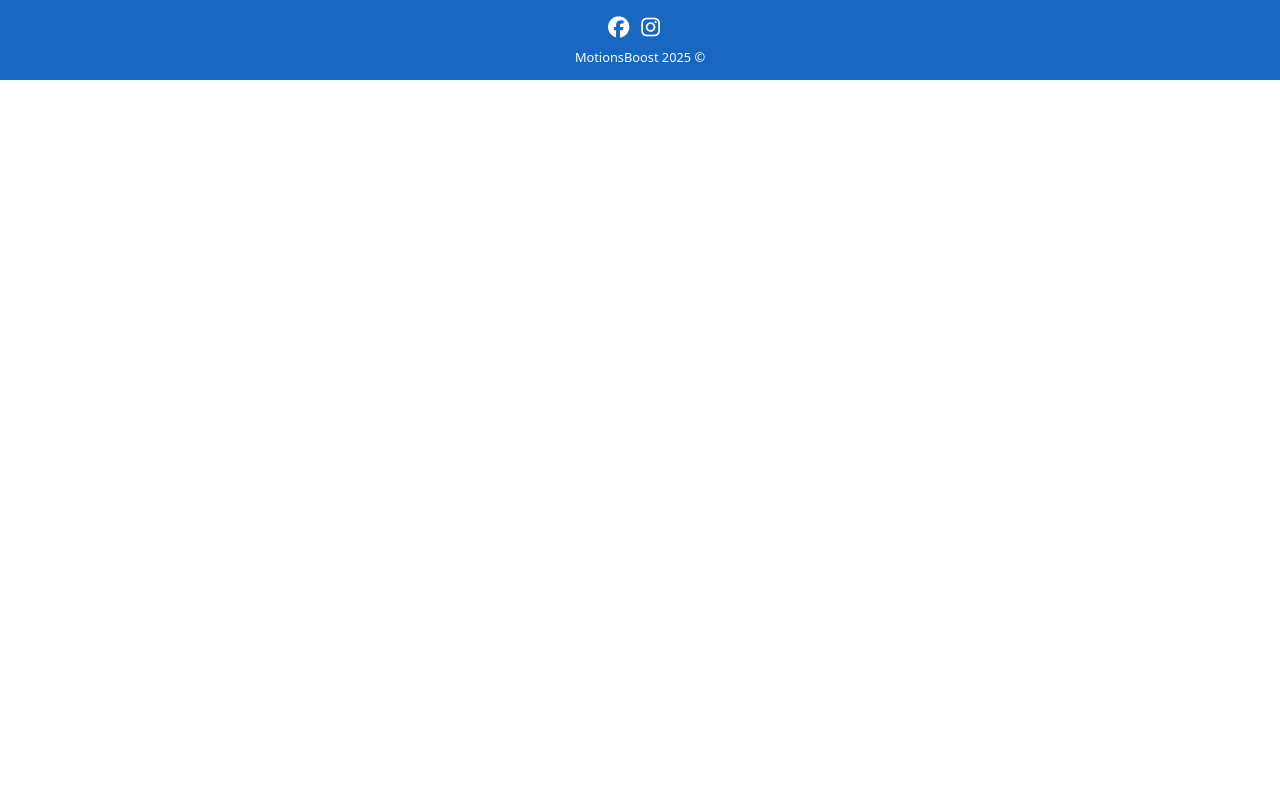
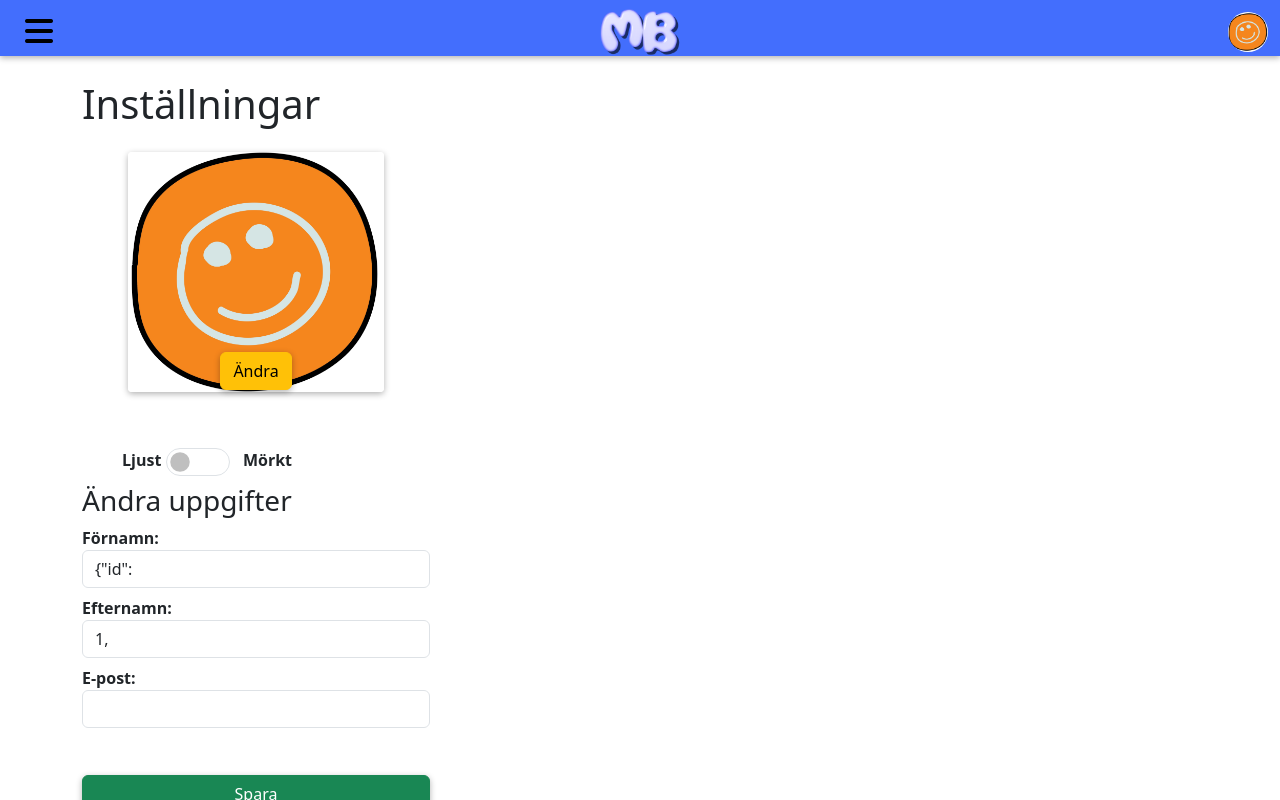
Before and after one commit to osundstrom/MotionsBoost-frontend, a Vue app: page /settings in a window 1280 px wide. Before the commit this address had no page. Built offline with nearby package versions, Linux system fonts and the light colour scheme; sample sign-in values are in the browser's storage.

Commit message:
lagt till inställnignar sida, kan uppdatera bild, namn, epost.
lagt till byta mellan dark och light mode.

Uppdaterat styles samt lagt till i navigering

```diff
--- a/src/components/navigation.vue
+++ b/src/components/navigation.vue
@@ -49,7 +49,7 @@ console.log(logo);
         <ul class="dropdown-menu dropdown-menu-list">
           <li><RouterLink class="dropdown-item oneItem" to="/profil">Min sida</RouterLink></li>
           <li><RouterLink class="dropdown-item oneItem" to="/creategroup">Skapa grupp</RouterLink></li>
-          <li><RouterLink class="dropdown-item oneItem" href="#">Inställningar</RouterLink></li>
+          <li><RouterLink class="dropdown-item oneItem" to="/settings">Inställningar</RouterLink></li>
           <li><a class="dropdown-item oneItem" href="#">Information</a></li>
         </ul>
       </div>
--- a/src/router/index.js
+++ b/src/router/index.js
@@ -100,6 +100,23 @@ const router = createRouter({
       },
     },
 
+    {
+      path: '/settings',
+      name: 'settings',
+      component: () => import('../views/settings.vue'),
+      props: true,
+      beforeEnter: (to, from, next) => {
+
+        const token = sessionStorage.getItem("token");
+        if (token) {
+          next();
+        } else {
+
+          next("/");
+        }
+      },
+    },
+
 
 
 
--- a/src/views/ProfilView.vue
+++ b/src/views/ProfilView.vue
@@ -273,6 +273,7 @@ async fetchGroups() {
 .profile-pic {
   min-width: 20vw;
   object-fit: cover;
+  max-height: 30vh;
 }
 
 
@@ -308,10 +309,28 @@ async fetchGroups() {
   align-items: center;
   width: 100vw;
   box-shadow: 0 -4px 6px rgba(0, 0, 0, 0.1);
+  text-decoration: none;
+
 }
 .group-link{
   display: flex;
   flex-direction: column;
+  text-decoration: none;
+  color: black;
+  background-color: #ffffff91;
+  margin-top: 1vh;
+  text-wrap: nowrap;
+  padding: 2%;
+  border-radius: 10px;
+  box-shadow: 0 -4px 6px rgba(0, 0, 0, 0.1);
+  font-weight: 500;
+
+}
+
+.group-link:hover {
+  background-color: #f0f0f0;
+  cursor: pointer;
+  text-decoration: underline;
 }
 
 .sectionThree{
@@ -323,6 +342,7 @@ async fetchGroups() {
   align-items: center;
   width: 100vw;
   box-shadow: 0 -4px 6px rgba(0, 0, 0, 0.1);
+  text-decoration: none;
 }
 
 /* ------------------------Knapp/gå med grupp ----------------------------------------*/
--- a/src/views/oneGroup.vue
+++ b/src/views/oneGroup.vue
@@ -178,7 +178,7 @@ export default {
 
 
 
-  <!-- Sektion profil-->
+  <!-- Sektion ett-->
   <div class="sectionOne">
     <h1>{{ groupDetails?.groupName }}</h1>
 
@@ -224,11 +224,13 @@ export default {
       >
 
       <i class="fa-solid"></i>{{ challenge.challengeName }}
-        <span v-if="challenge.challengeStatus === false"> - <i class="fa-solid fa-square-check green-icon"></i></span>
-        <span v-if="challenge.challengeStatus === true"> - <i class="fa-solid fa-hourglass-start yellow-icon"></i></span>
+
       </router-link>
     </h4>
-    <p>Skapad: {{ new Date(challenge.challengeCreatedAt).toLocaleDateString() }}</p>
+    <p>
+      <span v-if="challenge.challengeStatus === false"> Avklarad <i class="fa-solid fa-square-check green-icon"> </i></span>
+      <span v-if="challenge.challengeStatus === true"> Skapad: {{ new Date(challenge.challengeCreatedAt).toLocaleDateString() }}</span>
+      </p>
   </li>
 </ul>
     </div>
@@ -301,7 +303,7 @@ export default {
 
 
 .challengesSection {
-    min-height: 34vh;
+  min-height: 34vh;
   background-color: #4c72f1ab;
   display: flex;
   justify-content: flex-start;
@@ -309,6 +311,7 @@ export default {
   align-items: center;
   width: 100vw;
   box-shadow: 0 -4px 6px rgba(0, 0, 0, 0.1);
+  padding-bottom: 1vh;
 
 }
 
@@ -332,6 +335,17 @@ export default {
 
 }
 
+.challenge-list li {
+  background-color: #ffffff91;
+  margin-top: 1vh;
+  text-wrap: nowrap;
+  padding-right: 2vw;
+  padding-left: 2vw;
+  border-radius: 10px;
+  box-shadow: 0 -4px 6px rgba(0, 0, 0, 0.1);
+
+}
+
 
 .challenge-link {
   text-decoration: none;
@@ -339,9 +353,9 @@ export default {
   display: block;
 }
 
-.challenge-link:hover {
+.challenge-list li:hover {
   background-color: #f0f0f0;
-  border-radius: 5px;
+  cursor: pointer;
 }
 
 .challenge-list h4 {
--- /dev/null
+++ b/src/views/settings.vue
@@ -0,0 +1,443 @@
+<script>
+import navigation from '../components/navigation.vue'
+
+
+export default {
+  components: { navigation },
+
+  data() {
+    const name = sessionStorage.getItem("user");
+    const [firstName, lastName] = name.split(" ");
+
+    return {
+      imageUrl: sessionStorage.getItem("imageUrl"),
+      email: sessionStorage.getItem("email"),
+      firstName: firstName,
+      lastName: lastName,
+      loading: false,
+      isDarkMode: localStorage.getItem("darkMode") === "true",
+
+    };
+  },
+
+
+  async mounted() {
+   this.applyDarkMode();
+
+  },
+
+
+
+  methods: {
+
+//------------------------------------Dark mode-----------------------------------------//
+
+
+applyDarkMode() {
+
+
+
+      if (this.isDarkMode) {
+        document.body.classList.add("dark-mode");
+        localStorage.setItem("darkMode", "true");
+        document.documentElement.setAttribute('data-bs-theme', "dark");
+
+      } else {
+        document.body.classList.remove("dark-mode");
+        localStorage.setItem("darkMode", "false");
+        document.documentElement.setAttribute('data-bs-theme', "light");
+
+      }
+    },
+
+    //------------------------------------Ändra bild-----------------------------------------//
+
+  async uploadImage(event) {
+    this.loading = true;
+    let errorDivImage = document.getElementById("errorDivImage");
+
+    const file = event.target.files[0];
+    if (!file) {
+        console.error("Ingen fil vald");
+        return;
+    }
+
+    try {
+      const formData = new FormData();
+      formData.append("file", file);
+
+      const token = sessionStorage.getItem("token");
+      console.log("Token i settings:", token);
+
+      const response = await fetch("http://localhost:3000/auth/updateuserimage", {
+        method: "PATCH",
+        headers: {
+          Authorization: `Bearer ${token}`,
+        },
+        body: formData,
+      });
+
+      if (response.ok) {
+        const data = await response.json();
+
+        this.imageUrl = data.imageUrl;
+
+        sessionStorage.setItem("imageUrl", data.imageUrl);
+        this.loading = false;
+
+      } else {
+        errorDivImage.textContent = "Fel vid uppladdning av bild";
+        this.loading = false;
+      }
+    } catch (error) {
+        console.error(error);
+        errorDivImage.textContent = "Fel vid uppladdning av bild";
+        this.loading = false;
+    }
+  },
+
+//------------------------------------Ändra uppgifter-----------------------------------------//
+async editUser() {
+    this.loading = true;
+    let errorDivUser = document.getElementById("errorDivUser");
+    let successDivUser = document.getElementById("successDivUser");
+
+  if (!this.firstName || !this.lastName || !this.email) {
+    errorDivUser.textContent = "Alla fält måste fyllas i.";
+    return;
+  }
+
+
+  try {
+    const token = sessionStorage.getItem("token");
+    const response = await fetch("http://localhost:3000/auth/updateUser", {
+      method: "PATCH",
+      headers: {
+        "Content-Type": "application/json",
+        Authorization: `Bearer ${token}`,
+      },
+      body: JSON.stringify({
+        firstName: this.firstName,
+        lastName: this.lastName,
+        email: this.email,
+      }),
+    });
+
+    if (response.ok) {
+      sessionStorage.setItem("user", `${this.firstName} ${this.lastName}`);
+      sessionStorage.setItem("email", this.email);
+      successDivUser.textContent = "uppdaterad";
+      this.loading = false;
+    } else {
+        errorDivUser.textContent = "Kunde ej uppdatera uppgifterna.";
+        this.loading = false;
+    }
+  } catch (error) {
+    console.error("Fel vid uppdatering av uppgifter:", error);
+    errorDivUser.textContent = "Kund ej uppdatera uppgifterna.";
+    this.loading = false;
+  }
+}
+
+},
+
+}
+
+</script>
+
+
+<template>
+
+  <!-- Navigation -->
+  <navigation />
+  <div class="forContent"></div>
+
+
+  <div v-if="loading" class="loading-overlay">
+      <div class="spinner-border text-primary" role="status">
+        <span class="visually-hidden">Loading...</span>
+      </div>
+    </div>
+
+<div v-else>
+
+
+  <!-- Sektion profil-->
+  <div class="sectionOne container d-flex align-items-start justify-content-center">
+
+  <div class="row w-100">
+    <h1 class="h1Class">Inställningar</h1>
+
+
+
+  <!-- Profil bild -->
+  <div class="imagePic col-12 col-md-4 d-flex justify-content-center align-items-center">
+
+
+ <!-- om laddat upp profilbild -->
+  <img
+    v-if="imageUrl && imageUrl !== 'null' && imageUrl !== ''"
+    :src="`http://localhost:3000${imageUrl}`"
+    class="img-fluid rounded profile-pic"
+    alt="Profil bild"
+  >
+  <!-- om ej laddat upp profilbild -->
+  <img
+    v-else
+    src="../assets/standardProfile.jpg"
+    class="img-fluid rounded profile-pic"
+    alt="Standard profil bild"
+  >
+
+  <label class="btn btn-warning" for="fileInput">
+    Ändra
+</label>
+    <input id="fileInput" type="file" @change="uploadImage" accept="image/*" hidden>
+
+    <div id="errorDivImage" role="alert"></div>
+</div>
+
+
+
+  </div>
+
+
+
+  <div class="row w-100">
+
+<!-- Uppgifter ändra -->
+<div class="contentChange col-12 col-md-4 d-flex flex-column align-items-left">
+
+    <div class="form-check form-switch dark-mode-switch">
+  <span class="switch-label-light">Ljust</span>
+
+  <input
+    class="form-check-input"
+    type="checkbox"
+    id="darkModeSwitch"
+    v-model="isDarkMode"
+    @change="applyDarkMode"
+    />
+  <span class="switch-label-dark">Mörkt</span>
+</div>
+
+<h3>Ändra uppgifter</h3>
+
+  <!-- Förnamn -->
+  <div>
+    <label><strong>Förnamn:</strong></label>
+    <input
+      type="text"
+      v-model="firstName"
+      class="form-control mb-2"
+    />
+  </div>
+
+  <!-- Efternamn -->
+  <div>
+    <label><strong>Efternamn:</strong></label>
+    <input
+      type="text"
+      v-model="lastName"
+      class="form-control mb-2"
+    />
+  </div>
+
+  <!-- E-post -->
+  <div>
+    <label><strong>E-post:</strong></label>
+    <input
+      type="email"
+      v-model="email"
+      class="form-control mb-2"
+    />
+  </div>
+
+  <div id="errorDivUser" role="alert"></div>
+  <div id="successDivUser" role="alert"></div>
+
+  <!-- Spara Button -->
+  <button class="btn btn-success mt-3" @click="editUser">Spara</button>
+</div>
+
+
+
+</div>
+
+
+
+</div>
+
+
+ <!-- radera konto-->
+<div class="sectionThree">
+
+</div>
+
+
+</div>
+
+</template>
+
+
+<style scoped>
+.forContent {
+  margin-top: 10vh;
+}
+
+.h1Class {
+
+    margin-bottom: 3vh;
+
+
+}
+
+/* ------------------------Profil sektion ----------------------------------------*/
+
+.sectionOne{
+ min-height: 71.5vh;
+ flex-direction: column;
+ margin-bottom: 5vh;
+}
+
+.profile-pic {
+  min-width: 20vw;
+  object-fit: cover;
+  max-height: 30vh;
+  box-shadow: 0 2px 6px rgba(0,0,0,0.3);
+}
+
+.imagePic{
+    flex-direction: column;
+}
+
+.btn{
+    margin-top: -5vh;
+    box-shadow: 0 2px 6px rgba(0,0,0,0.3);
+
+}
+
+.btn input[type="file"] {
+  display: none;
+}
+
+.contentChange{
+    flex-direction: column;
+    margin-top: 5vh;
+}
+
+
+
+
+
+
+
+/* ------------------------sektion radera ----------------------------------------*/
+
+
+
+.sectionThree{
+  min-height: 10vh;
+  background-color: #f74747ad;
+  display: flex;
+  justify-content: flex-start;
+  flex-direction: column;
+  align-items: center;
+  width: 100vw;
+  box-shadow: 0 -4px 6px rgba(0, 0, 0, 0.1);
+  text-decoration: none;
+}
+
+
+
+/* ------------------------Spinner ----------------------------------------*/
+
+
+.loading-overlay {
+  position: fixed;
+  top: 0;
+  left: 0;
+  width: 100%;
+  height: 100%;
+  background: rgba(255, 255, 255, 0.8);
+  display: flex;
+  justify-content: center;
+  align-items: center;
+  z-index: 9999;
+}
+
+.spinner-border {
+  width: 3rem;
+  height: 3rem;
+  border-width: 0.5rem;
+}
+
+
+#errorDivImage{
+    display: flex;
+    justify-content: center;
+    color: rgb(255, 0, 0);
+    padding: 2%;
+    font-size: 1.2rem;
+    font-weight: 600;
+  }
+
+
+#errorDivUser{
+    display: flex;
+    justify-content: center;
+    color: rgb(255, 0, 0);
+    padding: 2%;
+    font-size: 1.2rem;
+    font-weight: 600;
+  }
+
+  #successDivUser{
+    display: flex;
+    justify-content: center;
+    color: rgb(25, 0, 255);
+    padding: 2%;
+    font-size: 1.2rem;
+    font-weight: 600;
+  }
+
+/*------------------------Mörkt läge ----------------------------------------*/
+
+.dark-mode-switch {
+  display: flex;
+  align-items: center;
+  margin-bottom: 1vh;
+  position: relative;
+  z-index: 0;
+}
+
+.switch-label-dark {
+  font-size: 1rem;
+  font-weight: bold;
+  position: relative;
+  z-index: 1;
+  margin-left: 1vw;
+}
+
+.switch-label-light {
+  font-size: 1rem;
+  font-weight: bold;
+  position: relative;
+  z-index: 1;
+  margin-right: 3.5vw;
+}
+
+
+
+
+.form-switch .form-check-input {
+  width: 4em;
+  height: 1.75em;
+  cursor: pointer;
+}
+
+
+
+
+
+</style>
```
